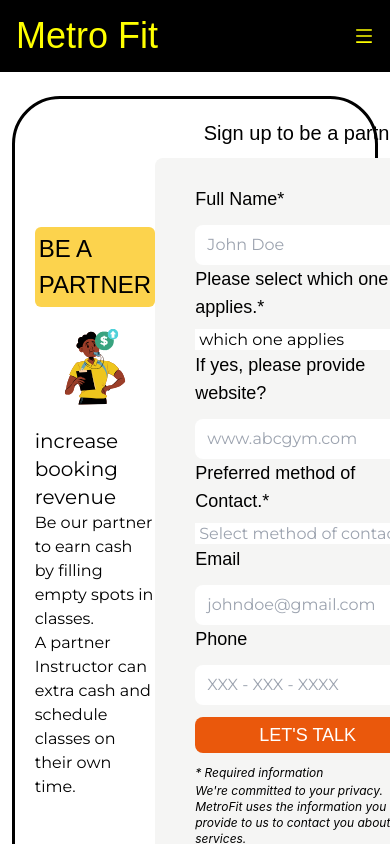
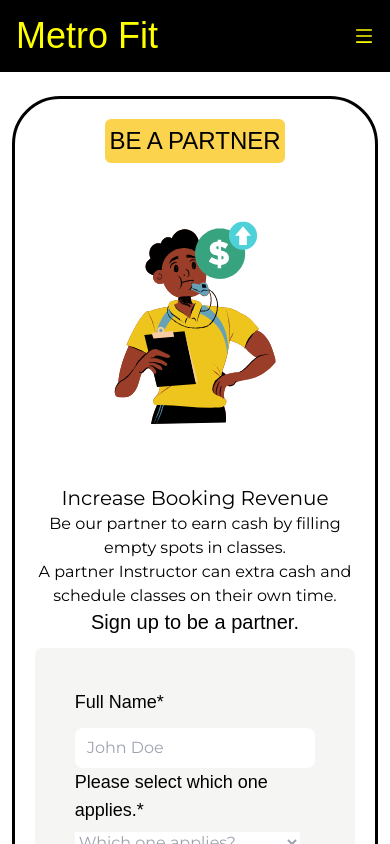
Before and after one commit to sweetmangoes/landing-page, a Next.js app in the folder metrofit-landing/: page /partner in a window 390 px wide. Shown: the top 844 px of the page. Built offline with nearby package versions, Linux system fonts and the light colour scheme; a web font is replaced by a local one.

Commit message:
Fix some mobile errors

```diff
--- a/metrofit-landing/components/PartnerForm.js
+++ b/metrofit-landing/components/PartnerForm.js
@@ -76,12 +76,12 @@ export default function PartnerForm() {
             onChange={e => setType(e.target.value)}
             required
             id="type"
-            className='bg-white font-montserrat mt-2'
+            className='bg-white font-montserrat mt-2 text-gray-400'
           >
-            <option selected value=''> which one applies</option>
-            <option value="Email">Gym/fitness studio owner</option>
-            <option value="Phone">Instructor</option>
-            <option value="Both">Both</option>
+            <option selected value=''>Which one applies?</option>
+            <option value="Email" className='text-black'>Gym/fitness studio owner</option>
+            <option value="Phone" className='text-black'>Instructor</option>
+            <option value="Both" className='text-black'>Both</option>
           </select>
         </div>
         <div className='flex flex-col'>
@@ -109,9 +109,9 @@ export default function PartnerForm() {
             className='bg-white font-montserrat text-gray-400 mt-2'
           >
             <option selected value=''> Select method of contact</option>
-            <option value="Email">Email</option>
-            <option value="Phone">Phone</option>
-            <option value="Both">Both</option>
+            <option value="Email" className='text-black'>Email</option>
+            <option value="Phone" className='text-black'>Phone</option>
+            <option value="Both" className='text-black'>Both</option>
           </select>
         </div>
         <div className='flex flex-col'>
--- a/metrofit-landing/pages/partner/index.js
+++ b/metrofit-landing/pages/partner/index.js
@@ -8,24 +8,24 @@ export default function Partner() {
       <br />
       <br />
       <div className="bg-white w-full flex flex-row items-center justify-evenly lg:h-[90vh]">
-        <div className="border-[3px] rounded-[3rem] border-black h-[90%] w-[94%] flex justify-around p-5">
-          <div className="flex flex-col items-center justify-center">
-            <h1 className="text-black font-monomaniac bg-amber-300 rounded-md text-[1.5rem] p-1">
+        <div className="border-[3px] rounded-[3rem] border-black h-auto lg:h-[90%] w-[94%] flex flex-col sm:flex-row justify-around p-5">
+          <div className="flex flex-col items-center justify-center sm:w-[20rem] md:w-[30rem] lg:w-[38rem] text-center text-black">
+            <h1 className=" font-monomaniac bg-amber-300 rounded-md text-[1.5rem] p-1">
               BE A PARTNER
             </h1>
             <img className="" src='/images/partnerlogo.svg'></img>
-            <h1 className="text-black font-montserrat text-xl">
-              increase booking revenue
+            <h1 className="font-montserrat text-xl">
+              Increase Booking Revenue
             </h1>
-            <p className="text-black font-montserrat">
+            <p className="font-montserrat">
               Be our partner to earn cash by filling empty spots in classes.
             </p>
-            <p className="text-black font-montserrat">
+            <p className="font-montserrat">
               A partner Instructor can extra cash and schedule classes on their own time.
             </p>
           </div>
           <div className="flex flex-col ">
-            <h1 className="text-black font-monomaniac text-xl text-center text-[2.5rem] h-[5%]">
+            <h1 className="text-black font-monomaniac text-xl text-center text-[2.5rem] h-[5%] mb-3 md:mb-0">
               Sign up to be a partner.
             </h1>
             <PartnerForm />
```
